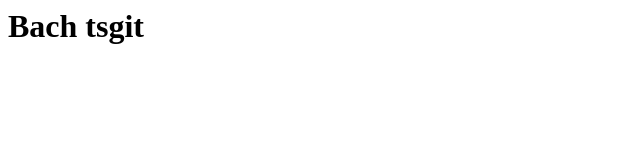
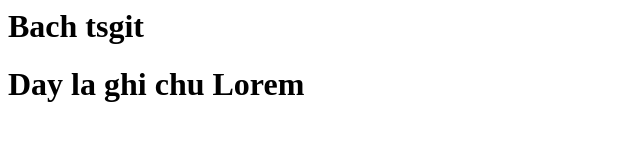
Before and after one commit to bachcoderr/test_git, a plain HTML site: page index.html in a window 1280 px wide. Shown: the whole page, without its empty margins (0-640 px from the left). Drawn offline with Linux system fonts and the light colour scheme.

Commit message:
Update index.html

```diff
--- a/index.html
+++ b/index.html
@@ -1 +1,2 @@
 <h1>Bach tsgit</h1>
+<h1>Day la ghi chu Lorem</h1>
```
